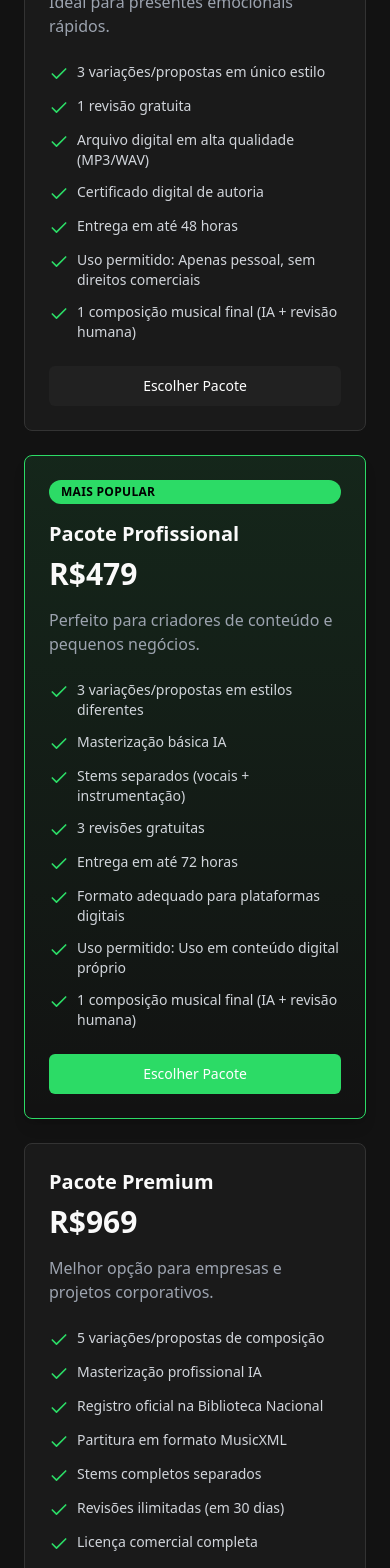
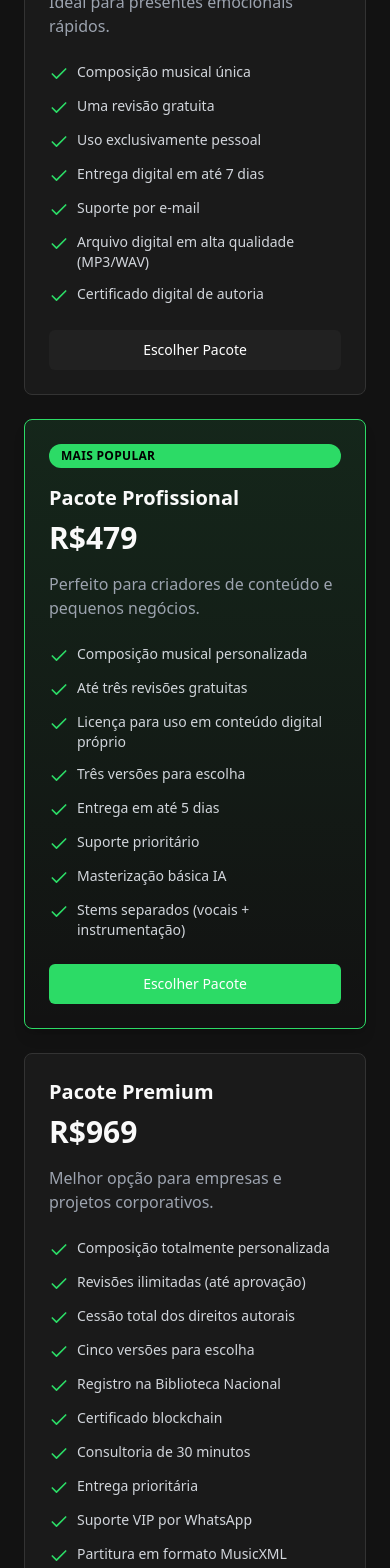
Before and after one commit to betomanzoli/harmonia-media-64236c84, a React (Vite) app: page / in a window 390 px wide. Shown: the part 1600-3168 px from the top of the page. Built offline with nearby package versions, Linux system fonts and the light colour scheme.

Commit message:
Fix: Remove testimonials and update contact
- Removed the "What Our Clients Say" section from the homepage as it contained fabricated content.
- Corrected inconsistencies in package pricing and service descriptions across pages.
- Updated the contact phone number to +55 11 92058-5072.

```diff
--- a/src/components/Footer.tsx
+++ b/src/components/Footer.tsx
@@ -4,6 +4,7 @@ import Logo from './Logo';
 import { Phone, Mail, Shield, ChevronUp, Clock } from 'lucide-react';
 import { Button } from '@/components/ui/button';
 import { useNavigate, Link } from 'react-router-dom';
+import { siteConfig } from '@/config/site';
 
 const Footer: React.FC = () => {
   const navigate = useNavigate();
@@ -16,11 +17,11 @@ const Footer: React.FC = () => {
   };
 
   const handleWhatsAppContact = () => {
-    window.open('https://wa.me/5511999999999', '_blank');
+    window.open(`https://wa.me/${siteConfig.contact.whatsapp}`, '_blank');
   };
 
   const handleEmailContact = () => {
-    window.open('mailto:contato@harmonia.media', '_blank');
+    window.open(`mailto:${siteConfig.contact.email}`, '_blank');
   };
 
   return (
@@ -52,11 +53,11 @@ const Footer: React.FC = () => {
             <ul className="space-y-3">
               <li className="flex gap-2 text-gray-400 cursor-pointer hover:text-harmonia-green transition-colors" onClick={handleWhatsAppContact}>
                 <Phone className="w-5 h-5 text-harmonia-green shrink-0" />
-                <span>+55 11 99999-9999</span>
+                <span>{siteConfig.contact.phone}</span>
               </li>
               <li className="flex gap-2 text-gray-400 cursor-pointer hover:text-harmonia-green transition-colors" onClick={handleEmailContact}>
                 <Mail className="w-5 h-5 text-harmonia-green shrink-0" />
-                <span>contato@harmonia.media</span>
+                <span>{siteConfig.contact.email}</span>
               </li>
             </ul>
             <div className="mt-6">
--- a/src/components/ServiceTabs.tsx
+++ b/src/components/ServiceTabs.tsx
@@ -3,6 +3,7 @@ import React from 'react';
 import { Tabs, TabsList, TabsTrigger, TabsContent } from "@/components/ui/tabs";
 import { Gift, Briefcase, Building } from 'lucide-react';
 import ServiceCard from './ServiceCard';
+import { siteConfig } from "@/config/site";
 
 interface ServiceTabsProps {
   activeTab: string;
@@ -30,49 +31,49 @@ const ServiceTabs: React.FC<ServiceTabsProps> = ({ activeTab, setActiveTab }) =>
       <TabsContent value="todos" className="grid grid-cols-1 md:grid-cols-3 gap-6">
         <ServiceCard
           title="Pacote Essencial"
-          price="R$219"
+          price={`R$${siteConfig.pricing.basePrice}`}
           description="Ideal para presentes emocionais rápidos."
           features={[
-            "3 variações/propostas em único estilo",
-            "1 revisão gratuita",
+            "Composição musical única",
+            "Uma revisão gratuita",
+            "Uso exclusivamente pessoal",
+            "Entrega digital em até 7 dias",
+            "Suporte por e-mail",
             "Arquivo digital em alta qualidade (MP3/WAV)",
-            "Certificado digital de autoria",
-            "Entrega em até 48 horas",
-            "Uso permitido: Apenas pessoal, sem direitos comerciais",
-            "1 composição musical final (IA + revisão humana)"
+            "Certificado digital de autoria"
           ]}
         />
         <ServiceCard
           title="Pacote Profissional"
-          price="R$479"
+          price={`R$${siteConfig.pricing.professionalPrice}`}
           description="Perfeito para criadores de conteúdo e pequenos negócios."
           features={[
-            "3 variações/propostas em estilos diferentes",
+            "Composição musical personalizada",
+            "Até três revisões gratuitas",
+            "Licença para uso em conteúdo digital próprio",
+            "Três versões para escolha",
+            "Entrega em até 5 dias",
+            "Suporte prioritário",
             "Masterização básica IA",
-            "Stems separados (vocais + instrumentação)",
-            "3 revisões gratuitas",
-            "Entrega em até 72 horas",
-            "Formato adequado para plataformas digitais",
-            "Uso permitido: Uso em conteúdo digital próprio",
-            "1 composição musical final (IA + revisão humana)"
+            "Stems separados (vocais + instrumentação)"
           ]}
           recommended={true}
         />
         <ServiceCard
           title="Pacote Premium"
-          price="R$969"
+          price={`R$${siteConfig.pricing.premiumPrice}`}
           description="Melhor opção para empresas e projetos corporativos."
           features={[
-            "5 variações/propostas de composição",
-            "Masterização profissional IA",
-            "Registro oficial na Biblioteca Nacional",
-            "Partitura em formato MusicXML",
-            "Stems completos separados",
-            "Revisões ilimitadas (em 30 dias)",
-            "Licença comercial completa",
+            "Composição totalmente personalizada",
+            "Revisões ilimitadas (até aprovação)",
+            "Cessão total dos direitos autorais",
+            "Cinco versões para escolha",
+            "Registro na Biblioteca Nacional",
+            "Certificado blockchain",
+            "Consultoria de 30 minutos",
             "Entrega prioritária",
-            "Suporte pós-venda por 30 dias",
-            "1 composição musical final (IA + revisão humana)"
+            "Suporte VIP por WhatsApp",
+            "Partitura em formato MusicXML"
           ]}
         />
       </TabsContent>
@@ -80,16 +81,16 @@ const ServiceTabs: React.FC<ServiceTabsProps> = ({ activeTab, setActiveTab }) =>
       <TabsContent value="presentes" className="grid grid-cols-1 md:grid-cols-3 gap-6">
         <ServiceCard
           title="Pacote Essencial"
-          price="R$219"
+          price={`R$${siteConfig.pricing.basePrice}`}
           description="Ideal para presentes emocionais rápidos."
           features={[
-            "3 variações/propostas em único estilo",
-            "1 revisão gratuita",
+            "Composição musical única",
+            "Uma revisão gratuita",
+            "Uso exclusivamente pessoal",
+            "Entrega digital em até 7 dias",
+            "Suporte por e-mail",
             "Arquivo digital em alta qualidade (MP3/WAV)",
-            "Certificado digital de autoria",
-            "Entrega em até 48 horas",
-            "Uso permitido: Apenas pessoal, sem direitos comerciais",
-            "1 composição musical final (IA + revisão humana)"
+            "Certificado digital de autoria"
           ]}
           recommended={true}
         />
@@ -98,17 +99,17 @@ const ServiceTabs: React.FC<ServiceTabsProps> = ({ activeTab, setActiveTab }) =>
       <TabsContent value="profissionais" className="grid grid-cols-1 md:grid-cols-3 gap-6">
         <ServiceCard
           title="Pacote Profissional"
-          price="R$479"
+          price={`R$${siteConfig.pricing.professionalPrice}`}
           description="Perfeito para criadores de conteúdo e pequenos negócios."
           features={[
-            "3 variações/propostas em estilos diferentes",
+            "Composição musical personalizada",
+            "Até três revisões gratuitas",
+            "Licença para uso em conteúdo digital próprio",
+            "Três versões para escolha",
+            "Entrega em até 5 dias",
+            "Suporte prioritário",
             "Masterização básica IA",
-            "Stems separados (vocais + instrumentação)",
-            "3 revisões gratuitas",
-            "Entrega em até 72 horas",
-            "Formato adequado para plataformas digitais",
-            "Uso permitido: Uso em conteúdo digital próprio",
-            "1 composição musical final (IA + revisão humana)"
+            "Stems separados (vocais + instrumentação)"
           ]}
           recommended={true}
         />
@@ -117,19 +118,19 @@ const ServiceTabs: React.FC<ServiceTabsProps> = ({ activeTab, setActiveTab }) =>
       <TabsContent value="enterprise" className="grid grid-cols-1 md:grid-cols-3 gap-6">
         <ServiceCard
           title="Pacote Premium"
-          price="R$969"
+          price={`R$${siteConfig.pricing.premiumPrice}`}
           description="Melhor opção para empresas e projetos corporativos."
           features={[
-            "5 variações/propostas de composição",
-            "Masterização profissional IA",
-            "Registro oficial na Biblioteca Nacional",
-            "Partitura em formato MusicXML",
-            "Stems completos separados",
-            "Revisões ilimitadas (em 30 dias)",
-            "Licença comercial completa",
+            "Composição totalmente personalizada",
+            "Revisões ilimitadas (até aprovação)",
+            "Cessão total dos direitos autorais",
+            "Cinco versões para escolha",
+            "Registro na Biblioteca Nacional",
+            "Certificado blockchain",
+            "Consultoria de 30 minutos",
             "Entrega prioritária",
-            "Suporte pós-venda por 30 dias",
-            "1 composição musical final (IA + revisão humana)"
+            "Suporte VIP por WhatsApp",
+            "Partitura em formato MusicXML"
           ]}
           recommended={true}
         />
--- a/src/config/site.ts
+++ b/src/config/site.ts
@@ -12,8 +12,8 @@ export const siteConfig = {
   // Informações de contato
   contact: {
     email: "contato@harmonia.media",
-    phone: "+55 11 99999-9999",
-    whatsapp: "5511999999999",
+    phone: "+55 11 92058-5072",
+    whatsapp: "5511920585072",
     address: "São Paulo, SP - Brasil",
   },
 
--- a/src/pages/ThankYou.tsx
+++ b/src/pages/ThankYou.tsx
@@ -68,7 +68,7 @@ const ThankYou: React.FC = () => {
     essencial: {
       title: 'Pacote Essencial',
       subtitle: 'Ideal para uso pessoal',
-      price: 'A partir de R$199',
+      price: `A partir de R$${siteConfig.pricing.basePrice}`,
       features: [
         'Composição musical única',
         'Uma revisão gratuita',
@@ -81,7 +81,7 @@ const ThankYou: React.FC = () => {
     profissional: {
       title: 'Pacote Profissional',
       subtitle: 'Para uso em projetos pessoais e profissionais',
-      price: 'A partir de R$399',
+      price: `A partir de R$${siteConfig.pricing.professionalPrice}`,
       features: [
         'Composição musical personalizada',
         'Até três revisões gratuitas',
@@ -97,7 +97,7 @@ const ThankYou: React.FC = () => {
     premium: {
       title: 'Pacote Premium',
       subtitle: 'Total controle e propriedade sobre a obra',
-      price: 'A partir de R$699',
+      price: `A partir de R$${siteConfig.pricing.premiumPrice}`,
       features: [
         'Composição totalmente personalizada',
         'Revisões ilimitadas (até aprovação)',
@@ -197,7 +197,7 @@ const ThankYou: React.FC = () => {
             </Button>
             <Button
               className="bg-harmonia-green hover:bg-harmonia-green/90"
-              onClick={() => window.open('https://wa.me/5511999999999', '_blank')}
+              onClick={() => window.open(`https://wa.me/${siteConfig.contact.whatsapp}`, '_blank')}
             >
               Falar com um consultor
             </Button>
```
